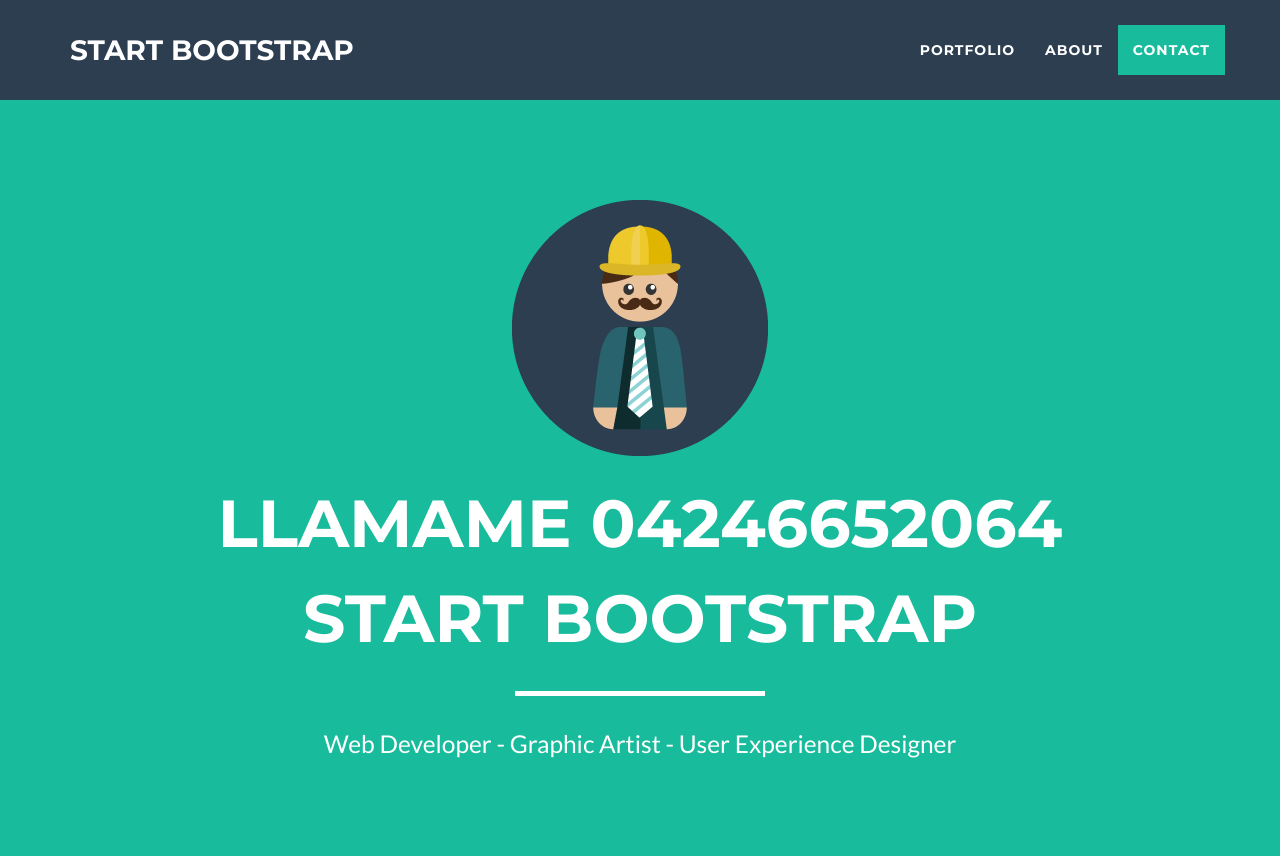
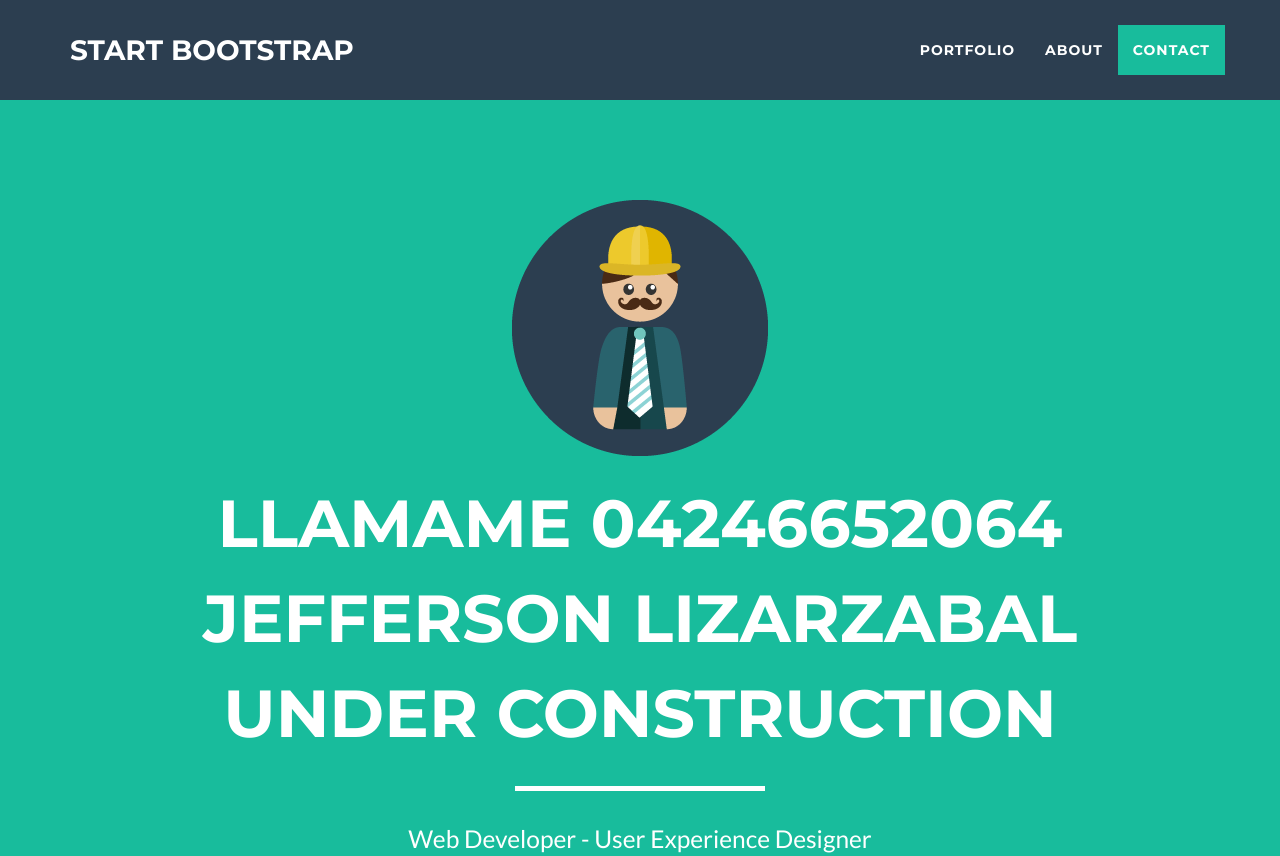
Before and after one commit to jeffersonlizar/jeffersonlizar.github.io, a website: page index.html in a window 1280 px wide. Shown: the top 856 px of the page. Drawn offline with nearby package versions, Linux system fonts and the light colour scheme.

Commit message:
added Under Construction message

```diff
--- a/index.html
+++ b/index.html
@@ -74,9 +74,10 @@
                     <img class="img-responsive" src="img/profile.png" alt="">
                     <div class="intro-text">
                         <span class="name">Llamame 04246652064</span>
-                        <span class="name">Start Bootstrap</span>
+                        <span class="name">Jefferson Lizarzabal</span>
+                        <span class="name">Under Construction</span>
                         <hr class="star-light">
-                        <span class="skills">Web Developer - Graphic Artist - User Experience Designer</span>
+                        <span class="skills">Web Developer - User Experience Designer</span>
                     </div>
                 </div>
             </div>
```
